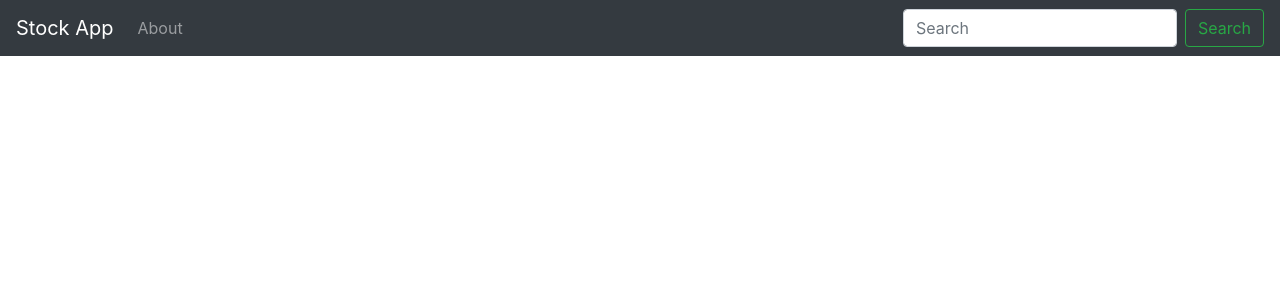
After one commit to kayladuffy/stockapp, a Django app: template stockapp/stockview/templates/base.html in a window 1280 px wide. The commit adds this page. Shown: the top 300 px of the page. Run offline with Django 3.2, Linux system fonts and the light colour scheme; the template is opened without the code that fills it, so the values that code supplies are empty; some libraries are stand-ins or nearby versions.

Commit message:
Started navbar

```diff
--- a/stockapp/stockview/templates/about.html
+++ b/stockapp/stockview/templates/about.html
@@ -1 +1,6 @@
+{% extends 'base.html' %}
+{% block content %}
+
 <h1>About Us</h1>
+
+{% endblock %}
--- /dev/null
+++ b/stockapp/stockview/templates/base.html
@@ -0,0 +1,45 @@
+<!doctype html>
+<html lang="en">
+  <head>
+    <!-- Required meta tags -->
+    <meta charset="utf-8">
+    <meta name="viewport" content="width=device-width, initial-scale=1, shrink-to-fit=no">
+
+    <!-- Bootstrap CSS -->
+    <link rel="stylesheet" href="https://stackpath.bootstrapcdn.com/bootstrap/4.5.2/css/bootstrap.min.css" integrity="sha384-JcKb8q3iqJ61gNV9KGb8thSsNjpSL0n8PARn9HuZOnIxN0hoP+VmmDGMN5t9UJ0Z" crossorigin="anonymous">
+
+    <title>Stock App</title>
+  </head>
+  <body>
+    <nav class="navbar navbar-expand-lg navbar-dark bg-dark">
+        <a class="navbar-brand" href="/">Stock App</a>
+        <button class="navbar-toggler" type="button" data-toggle="collapse" data-target="#navbarSupportedContent" aria-controls="navbarSupportedContent" aria-expanded="false" aria-label="Toggle navigation">
+          <span class="navbar-toggler-icon"></span>
+        </button>
+
+        <div class="collapse navbar-collapse" id="navbarSupportedContent">
+          <ul class="navbar-nav mr-auto">
+            <li class="nav-item">
+              <a class="nav-link" href="/about.html">About</a>
+            </li>
+          </ul>
+          <form class="form-inline my-2 my-lg-0">
+            <input class="form-control mr-sm-2" type="search" placeholder="Search" aria-label="Search">
+            <button class="btn btn-outline-success my-2 my-sm-0" type="submit">Search</button>
+          </form>
+        </div>
+      </nav>
+    <div class="container">
+        <br/>
+        {% block content %}
+
+        {% endblock %}
+    </div>
+
+    <!-- Optional JavaScript -->
+    <!-- jQuery first, then Popper.js, then Bootstrap JS -->
+    <script src="https://code.jquery.com/jquery-3.5.1.slim.min.js" integrity="sha384-DfXdz2htPH0lsSSs5nCTpuj/zy4C+OGpamoFVy38MVBnE+IbbVYUew+OrCXaRkfj" crossorigin="anonymous"></script>
+    <script src="https://cdn.jsdelivr.net/npm/popper.js@1.16.1/dist/umd/popper.min.js" integrity="sha384-9/reFTGAW83EW2RDu2S0VKaIzap3H66lZH81PoYlFhbGU+6BZp6G7niu735Sk7lN" crossorigin="anonymous"></script>
+    <script src="https://stackpath.bootstrapcdn.com/bootstrap/4.5.2/js/bootstrap.min.js" integrity="sha384-B4gt1jrGC7Jh4AgTPSdUtOBvfO8shuf57BaghqFfPlYxofvL8/KUEfYiJOMMV+rV" crossorigin="anonymous"></script>
+  </body>
+</html>
--- a/stockapp/stockview/templates/home.html
+++ b/stockapp/stockview/templates/home.html
@@ -1 +1,6 @@
+{% extends 'base.html' %}
+{% block content %}
+
 <h1>Hello World!</h1>
+
+{% endblock %}
```
